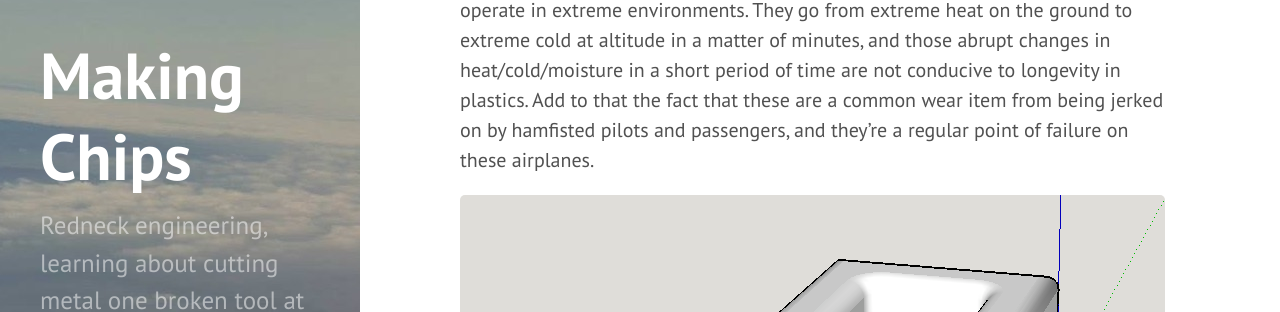
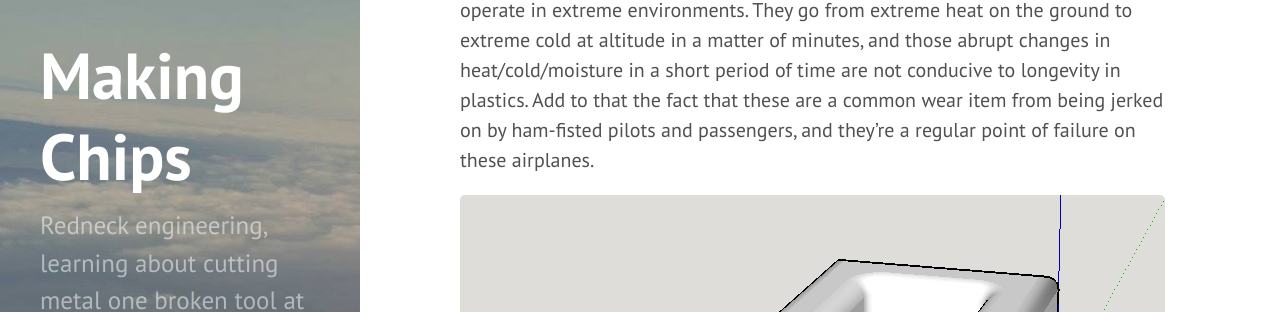
Before and after one commit to makingchips/makingchips.github.io, a Jekyll site: the page built from Door Pull.md, in a window 1280 px wide and 900 px high, scrolled down 342 px. Shown: the part 293-605 px from the top of the window. Built offline with Jekyll 4.4.1, drawn with Linux system fonts in a browser that asks for light colours; Markdown is read by kramdown in place of the engine named in the settings; some of the changed text lies outside the part shown.

Commit message:
Update Door Pull.md

```diff
--- a/Door Pull.md
+++ b/Door Pull.md
@@ -14,6 +14,6 @@ As it turns out, the below seemingly simple part seems to be a pretty good test
 
 So with the above in mind, this is my subject matter for these tests and rants and ravings, a Commander 114 door pull.
 
-The factory made these out of a very thin molded plastic.  Airplanes, of course, operate in extreme environments.  They go from extreme heat on the ground to extreme cold at altitude in a matter of minutes, and those abrupt changes in heat/cold/moisture in a short period of time are not conducive to longevity in plastics.  Add to that the fact that these are a common wear item from being jerked on by hamfisted pilots and passengers, and they’re a regular point of failure on these airplanes.
+The factory made these out of a very thin molded plastic.  Airplanes, of course, operate in extreme environments.  They go from extreme heat on the ground to extreme cold at altitude in a matter of minutes, and those abrupt changes in heat/cold/moisture in a short period of time are not conducive to longevity in plastics.  Add to that the fact that these are a common wear item from being jerked on by ham-fisted pilots and passengers, and they’re a regular point of failure on these airplanes.
 
 ![Door Pull]({{ site.url }}/public/doorpull.png)
```
